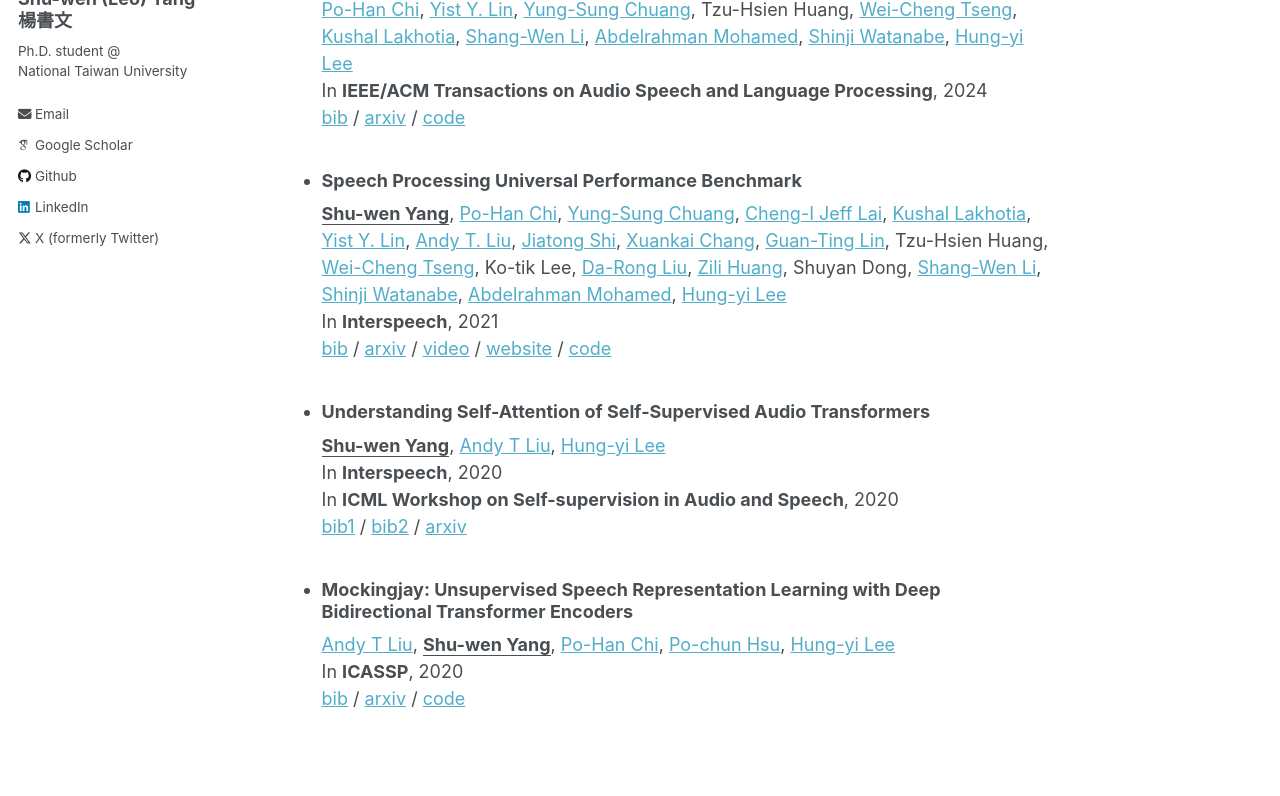
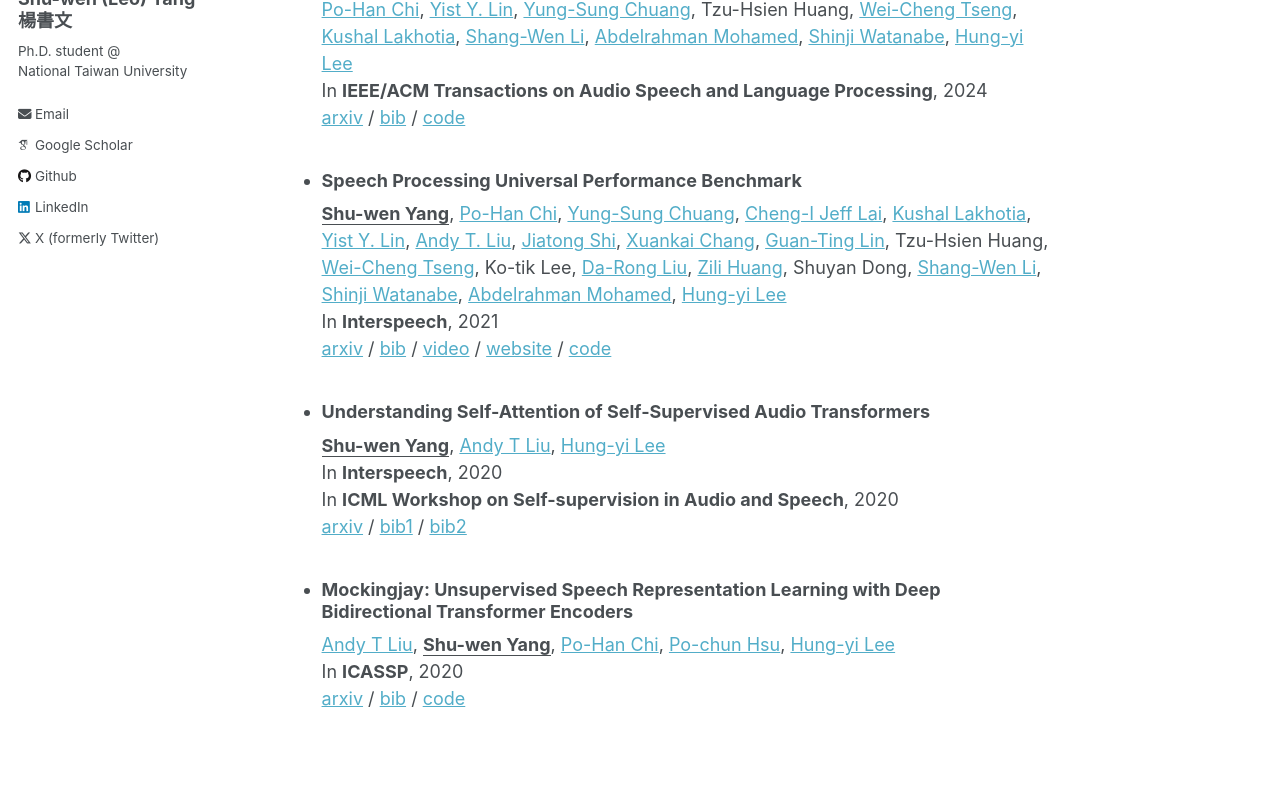
Before and after one commit to leo19941227/leo19941227.github.io, a Jekyll site: the page built from _pages/publications.md, in a window 1280 px wide and 1400 px high. Shown: the part 303-1099 px from the top of the window. Built offline with Jekyll 4.4.1, drawn with Linux system fonts in a browser that asks for light colours; some web fonts are replaced.

```diff
--- a/_pages/publications.md
+++ b/_pages/publications.md
@@ -16,14 +16,14 @@ author_profile: true
 
   **<u>Shu-wen Yang</u>**, [Heng-Jui Chang](https://people.csail.mit.edu/hengjui/), [Zili Huang](https://scholar.google.com/citations?user=iQ-S0fQAAAAJ&hl=en), [Andy T. Liu](https://andi611.github.io/), [Cheng-I Lai](https://people.csail.mit.edu/clai24/), [Haibin Wu](https://hbwu-ntu.github.io/), [Jiatong Shi](http://shijt.site/), [Xuankai Chang](https://scholar.google.com/citations?user=cIl2jpMAAAAJ&hl=en), Hsiang-Sheng Tsai, [Wen-Chin Huang](https://unilight.github.io/), Tzu-hsun Feng, [Po-Han Chi](https://scholar.google.com/citations?user=SiyicoEAAAAJ&hl=zh-TW), [Yist Y. Lin](https://scholar.google.com/citations?user=0lrZq9MAAAAJ&hl=en), [Yung-Sung Chuang](https://people.csail.mit.edu/yungsung/), Tzu-Hsien Huang, [Wei-Cheng Tseng](https://scholar.google.com.tw/citations?user=-d6aNP0AAAAJ&hl=zh-TW), [Kushal Lakhotia](https://scholar.google.com/citations?user=w9W6zXUAAAAJ&hl=en), [Shang-Wen Li](https://swdanielli.github.io/), [Abdelrahman Mohamed](https://www.cs.toronto.edu/~asamir/), [Shinji Watanabe](https://sites.google.com/view/shinjiwatanabe), [Hung-yi Lee](https://speech.ee.ntu.edu.tw/~hylee/index.php)\\
   In **IEEE/ACM Transactions on Audio Speech and Language Processing**, 2024\\
-  [bib](https://scholar.googleusercontent.com/scholar.bib?q=info:9qlEbq1pkpYJ:scholar.google.com/&output=citation&scisdr=ClE8GXHwEIvNypv8C90:AFWwaeYAAAAAZiv6E93CpXURRNTilM_jICkFP-o&scisig=AFWwaeYAAAAAZiv6E1b7dGoK3wbSaVwBbrj2KWA&scisf=4&ct=citation&cd=-1&hl=en&scfhb=1) / [arxiv](https://arxiv.org/abs/2404.09385) / [code](https://github.com/s3prl/s3prl)
+  [arxiv](https://arxiv.org/abs/2404.09385) / [bib](https://scholar.googleusercontent.com/scholar.bib?q=info:9qlEbq1pkpYJ:scholar.google.com/&output=citation&scisdr=ClE8GXHwEIvNypv8C90:AFWwaeYAAAAAZiv6E93CpXURRNTilM_jICkFP-o&scisig=AFWwaeYAAAAAZiv6E1b7dGoK3wbSaVwBbrj2KWA&scisf=4&ct=citation&cd=-1&hl=en&scfhb=1) / [code](https://github.com/s3prl/s3prl)
 
 
 - ### Speech Processing Universal Performance Benchmark
 
   **<u>Shu-wen Yang</u>**, [Po-Han Chi](https://scholar.google.com/citations?user=SiyicoEAAAAJ&hl=zh-TW), [Yung-Sung Chuang](https://people.csail.mit.edu/yungsung/), [Cheng-I Jeff Lai](https://people.csail.mit.edu/clai24/), [Kushal Lakhotia](https://scholar.google.com/citations?user=w9W6zXUAAAAJ&hl=en), [Yist Y. Lin](https://scholar.google.com/citations?user=0lrZq9MAAAAJ&hl=en), [Andy T. Liu](https://andi611.github.io/), [Jiatong Shi](http://shijt.site/), [Xuankai Chang](https://scholar.google.com/citations?user=cIl2jpMAAAAJ&hl=en), [Guan-Ting Lin](https://daniellin94144.github.io/), Tzu-Hsien Huang, [Wei-Cheng Tseng](https://scholar.google.com.tw/citations?user=-d6aNP0AAAAJ&hl=zh-TW), Ko-tik Lee, [Da-Rong Liu](https://scholar.google.com.tw/citations?user=qJ5zXNIAAAAJ&hl=zh-TW), [Zili Huang](https://scholar.google.com/citations?user=iQ-S0fQAAAAJ&hl=en), Shuyan Dong, [Shang-Wen Li](https://swdanielli.github.io/), [Shinji Watanabe](https://sites.google.com/view/shinjiwatanabe), [Abdelrahman Mohamed](https://www.cs.toronto.edu/~asamir/), [Hung-yi Lee](https://speech.ee.ntu.edu.tw/~hylee/index.php)\\
   In **Interspeech**, 2021\\
-  [bib](https://www.isca-archive.org/interspeech_2021/yang21c_interspeech.html) / [arxiv](https://arxiv.org/abs/2105.01051) / [video](https://www.youtube.com/watch?v=zd9fiVvej0k) / [website](https://superbbenchmark.org/) / [code](https://github.com/s3prl/s3prl)
+  [arxiv](https://arxiv.org/abs/2105.01051) / [bib](https://www.isca-archive.org/interspeech_2021/yang21c_interspeech.html) / [video](https://www.youtube.com/watch?v=zd9fiVvej0k) / [website](https://superbbenchmark.org/) / [code](https://github.com/s3prl/s3prl)
 
 
 - ### Understanding Self-Attention of Self-Supervised Audio Transformers
@@ -31,11 +31,11 @@ author_profile: true
   **<u>Shu-wen Yang</u>**, [Andy T Liu](https://andi611.github.io/), [Hung-yi Lee](https://speech.ee.ntu.edu.tw/~hylee/index.php)\\
   In **Interspeech**, 2020\\
   In **ICML Workshop on Self-supervision in Audio and Speech**, 2020\\
-  [bib1](https://www.isca-archive.org/interspeech_2020/yang20i_interspeech.html) / [bib2](https://scholar.googleusercontent.com/scholar.bib?q=info:Jqw2zPZ4qVIJ:scholar.google.com/&output=citation&scisdr=ClE8Ga9vEI-AvYXP0Tk:AFWwaeYAAAAAZizJyTn5V68HKF7hfxGLLxGP-18&scisig=AFWwaeYAAAAAZizJySuBFCb3YHsLWrzXuSYyBx0&scisf=4&ct=citation&cd=-1&hl=zh-TW&scfhb=1) / [arxiv](https://arxiv.org/abs/2006.03265)
+  [arxiv](https://arxiv.org/abs/2006.03265) / [bib1](https://www.isca-archive.org/interspeech_2020/yang20i_interspeech.html) / [bib2](https://scholar.googleusercontent.com/scholar.bib?q=info:Jqw2zPZ4qVIJ:scholar.google.com/&output=citation&scisdr=ClE8Ga9vEI-AvYXP0Tk:AFWwaeYAAAAAZizJyTn5V68HKF7hfxGLLxGP-18&scisig=AFWwaeYAAAAAZizJySuBFCb3YHsLWrzXuSYyBx0&scisf=4&ct=citation&cd=-1&hl=zh-TW&scfhb=1)
 
 
 - ### Mockingjay: Unsupervised Speech Representation Learning with Deep Bidirectional Transformer Encoders
 
   [Andy T Liu](https://andi611.github.io/), **<u>Shu-wen Yang</u>**, [Po-Han Chi](https://scholar.google.com/citations?user=SiyicoEAAAAJ&hl=zh-TW), [Po-chun Hsu](https://scholar.google.com/citations?user=JZrV0tcAAAAJ&hl=en), [Hung-yi Lee](https://speech.ee.ntu.edu.tw/~hylee/index.php)\\
   In **ICASSP**, 2020\\
-  [bib](https://scholar.googleusercontent.com/scholar.bib?q=info:8NvImszY-z0J:scholar.google.com/&output=citation&scisdr=ClE8Ga9vEI-AvYXBpck:AFWwaeYAAAAAZizHvcluVA9G36363mqhMPrpmAo&scisig=AFWwaeYAAAAAZizHvWiY91PpC62vGNR1kGYNLk8&scisf=4&ct=citation&cd=-1&hl=zh-TW&scfhb=1) / [arxiv](https://arxiv.org/abs/1910.12638) / [code](https://github.com/s3prl/s3prl)
+  [arxiv](https://arxiv.org/abs/1910.12638) / [bib](https://scholar.googleusercontent.com/scholar.bib?q=info:8NvImszY-z0J:scholar.google.com/&output=citation&scisdr=ClE8Ga9vEI-AvYXBpck:AFWwaeYAAAAAZizHvcluVA9G36363mqhMPrpmAo&scisig=AFWwaeYAAAAAZizHvWiY91PpC62vGNR1kGYNLk8&scisf=4&ct=citation&cd=-1&hl=zh-TW&scfhb=1) / [code](https://github.com/s3prl/s3prl)
```
Also changed, not shown: _pages/about.md (+2 -2 lines).
